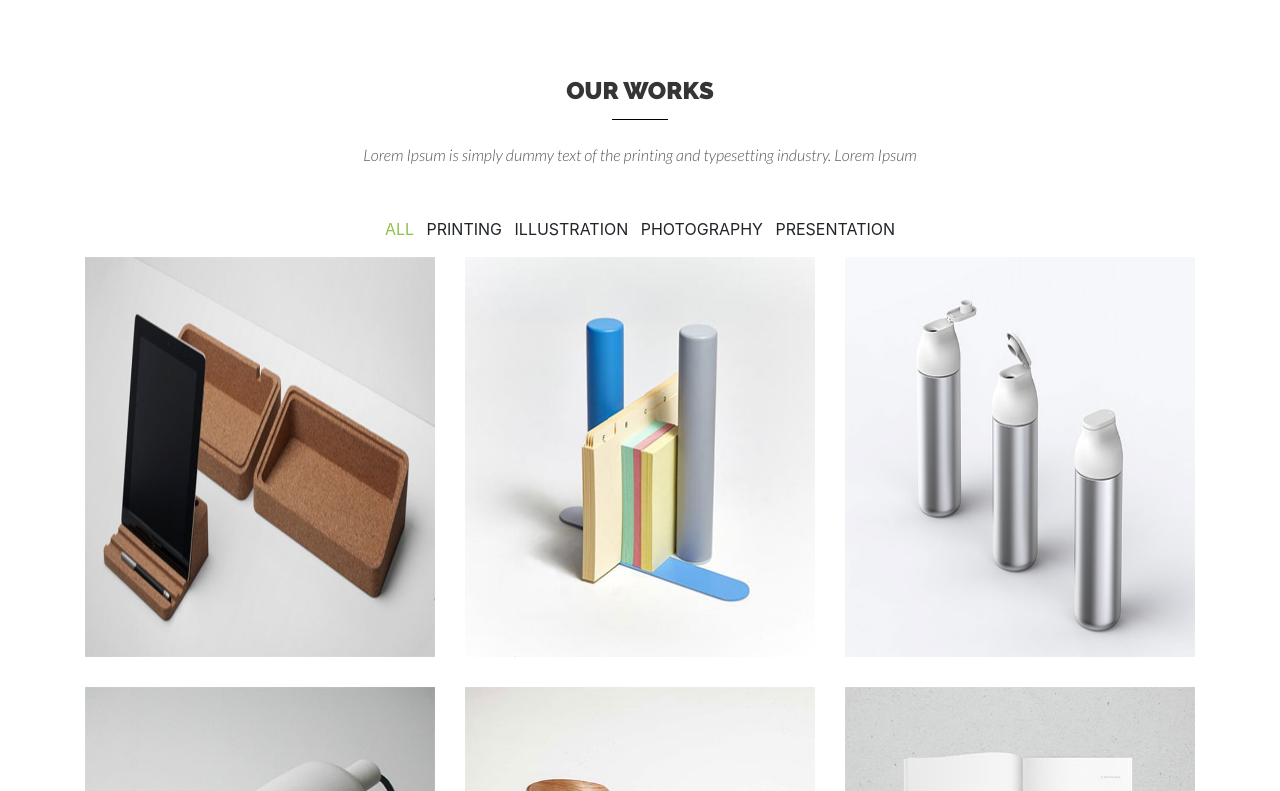
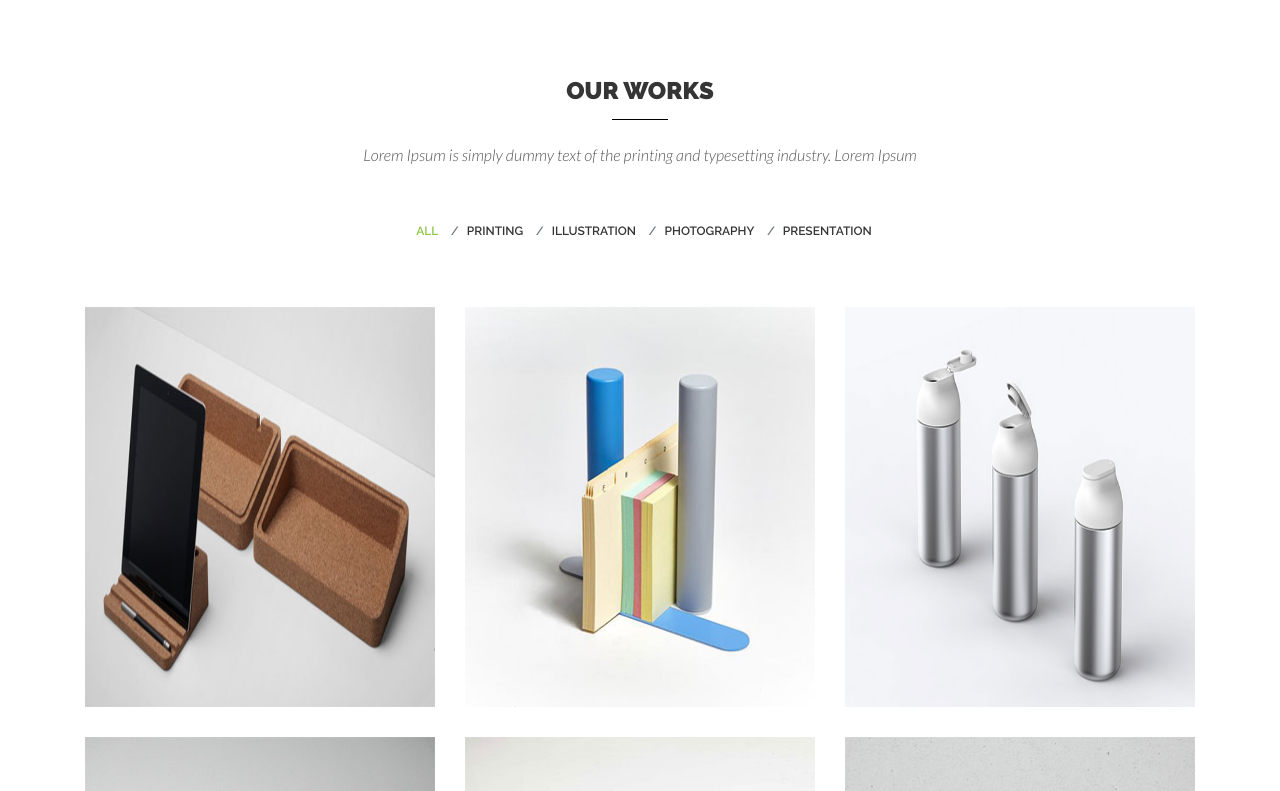
Before and after one commit to dawoodulislam/unify, a plain HTML site: page index.html in a window 1280 px wide. Shown: the part 1228-2019 px from the top of the page. Drawn offline with Linux system fonts and the light colour scheme.

Commit message:
Update style.css

```diff
--- a/css/style.css
+++ b/css/style.css
@@ -267,20 +267,36 @@ nav .nav-link
 }
 /*<!-- service end-->*/
 /*<!--        work start-->*/
-#work .breadcrumb
+#work ul
 {
     background: none;
     padding-bottom: 50px;
 }
-#work .breadcrumb-item a, #work .breadcrumb-item
+#work .list-inline-item a, #work .list-inline-item
 {
     font-family: Raleway-SemiBold;
     font-size: 12px;
-    color: #353535;
+    color: #353535 !important;
 }
-#work .active
+#work .list-inline-item:hover
 {
-    color: #8ec448
+    text-decoration: underline;
+}
+#work .list-inline-item:nth-child(1)::before {
+    display: inline-block;
+    padding-right: 0.5rem;
+    color: #6c757d;
+    content: "";
+}
+#work .list-inline-item::before {
+    display: inline-block;
+    padding-right: 0.5rem;
+    color: #6c757d;
+    content: "/";
+}
+#work .active a
+{
+    color: #8ec448 !important;
 }
 #work .col-lg-4
 {
```
